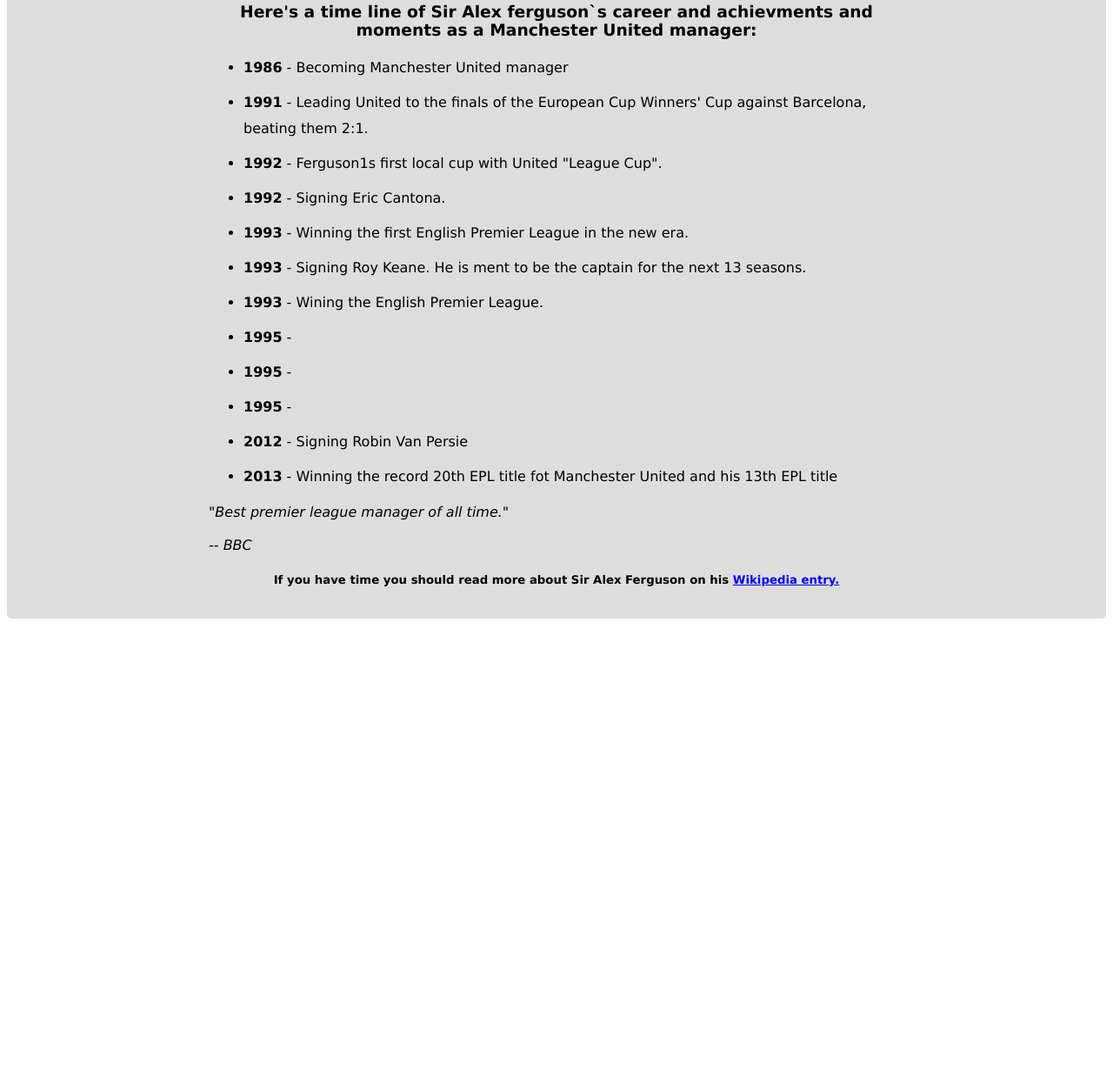
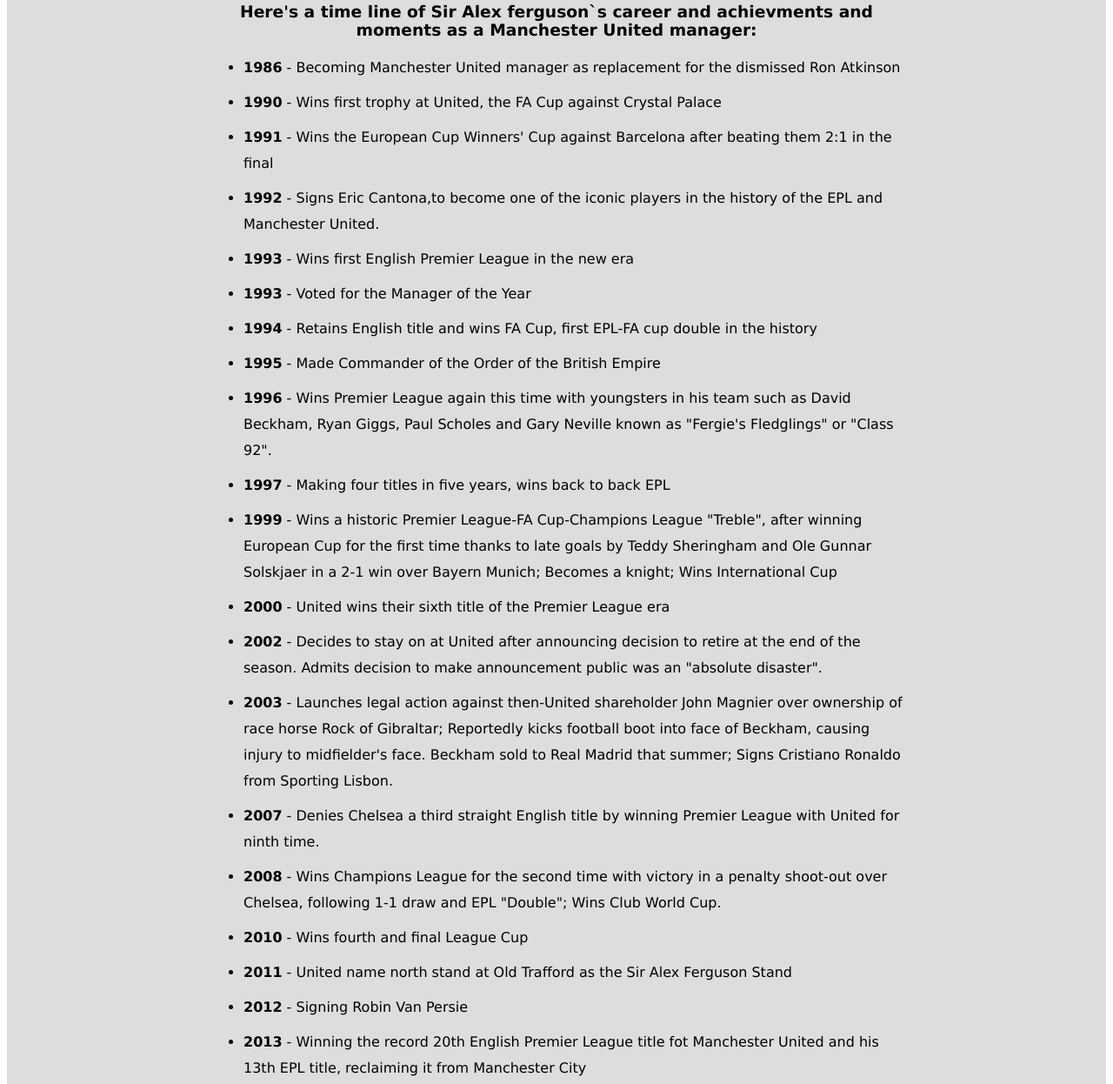
Before and after one commit to viktorilie/Tribute-Page, a plain HTML site: page index.html in a window 1280 px wide. Shown: the part 909-2155 px from the top of the page at 87% size. Before the commit the page ends 1650 px from the top, so only its background shows below. Drawn offline with Linux system fonts and the light colour scheme.

Commit message:
update to SAF tribute page- adding additional info

```diff
--- a/index.html
+++ b/index.html
@@ -6,7 +6,7 @@
   <meta name="viewport" content="width=device-width, initial-scale=1.0">
 <link rel="stylesheet" href="/style.css">
 
-  <title>SIR ALEX FERGUSON</title>
+  <title>SIR ALEX FERGUSON tribute page</title>
 </head>
 <body>
 
@@ -26,19 +26,27 @@
 			<h3>Here's a time line of Sir Alex ferguson`s career and achievments and moments as a Manchester United manager: </h3>
 
 			<ul>
-				<li><strong>1986</strong> - Becoming Manchester United manager</li>
-				<li><strong>1991</strong> - Leading United to the finals of the European Cup Winners' Cup against Barcelona, beating them 2:1.</li>
-				<li><strong>1992</strong> - Ferguson1s first local cup with United "League Cup". </li>
-				<li><strong>1992</strong> - Signing Eric Cantona.</li>
-
-				<li><strong>1993</strong> - Winning the first English Premier League in the new era. </li>
-				<li><strong>1993</strong> - Signing Roy Keane. He is ment to be the captain for the next 13 seasons.</li>
-				<li><strong>1993</strong> - Wining the English Premier League.</li>
-				<li><strong>1995</strong> - </li>
-				<li><strong>1995</strong> - </li>
-				<li><strong>1995</strong> - </li>
+				<li><strong>1986</strong> - Becoming Manchester United manager as replacement for the dismissed Ron Atkinson</li>
+				<li><strong>1990</strong> - Wins first trophy at United, the FA Cup against Crystal Palace</li>
+				<li><strong>1991</strong> - Wins the European Cup Winners' Cup against Barcelona after beating them 2:1 in the final</li>
+				<li><strong>1992</strong> - Signs Eric Cantona,to become one of the iconic players in the history of the EPL and Manchester United.</li>
+				<li><strong>1993</strong> - Wins first English Premier League in the new era</li>
+				<li><strong>1993</strong> - Voted for the Manager of the Year</li>
+				<li><strong>1994</strong> - Retains English title and wins FA Cup, first EPL-FA cup double in the history</li>
+				<li><strong>1995</strong> - Made Commander of the Order of the British Empire</li>
+				<li><strong>1996</strong> - Wins Premier League again  this time with youngsters in his team such as David Beckham, Ryan Giggs, Paul Scholes and Gary Neville known as "Fergie's Fledglings" or "Class 92".</li>
+				<li><strong>1997</strong> - Making four titles in five years, wins back to back EPL</li>
+				<li><strong>1999</strong> - Wins a historic Premier League-FA Cup-Champions League "Treble", after winning European Cup for the first time thanks to late goals by Teddy Sheringham and Ole Gunnar Solskjaer in a 2-1 win over Bayern Munich; Becomes a knight; Wins International Cup </li>
+				<li><strong>2000</strong> - United wins their sixth title of the Premier League era</li>
+				<li><strong>2002</strong> - Decides to stay on at United after announcing decision to retire at the end of the season. Admits decision to make announcement public was an "absolute disaster".</li>
+				<li><strong>2003</strong> - Launches legal action against then-United shareholder John Magnier over ownership of race horse Rock of Gibraltar; Reportedly kicks football boot into face of Beckham, causing injury to midfielder's face. Beckham sold to Real Madrid that summer; Signs Cristiano Ronaldo from Sporting Lisbon.</li>
+				<li><strong>2007</strong> - Denies Chelsea a third straight English title by winning Premier League with United for ninth time.</li>
+				<li><strong>2008</strong> - Wins Champions League for the second time with victory in a penalty shoot-out over Chelsea, following 1-1 draw and EPL "Double"; Wins Club World Cup.</li>
+				<li><strong>2010</strong> - Wins fourth and final League Cup</li>
+				<li><strong>2011</strong> - United name north stand at Old Trafford as the Sir Alex Ferguson Stand</li>
 				<li><strong>2012</strong> - Signing Robin Van Persie</li>
-				<li><strong>2013</strong> - Winning the record 20th EPL title fot Manchester United and his 13th EPL title</li>
+				<li><strong>2013</strong> - Winning the record 20th English Premier League title fot Manchester United and his 13th EPL title, reclaiming it from Manchester City</li>
+				<li><strong>2013</strong> - Retiring from football managment</li>
 
 
 
--- a/style.css
+++ b/style.css
@@ -1,5 +1,6 @@
 *{
     font-family: 'Lucida Sans', 'Lucida Sans Regular', 'Lucida Grande', 'Lucida Sans Unicode', Geneva, Verdana, sans-serif;
+
 }
 
 #main{
```
Also changed, not shown: 1 other file.
